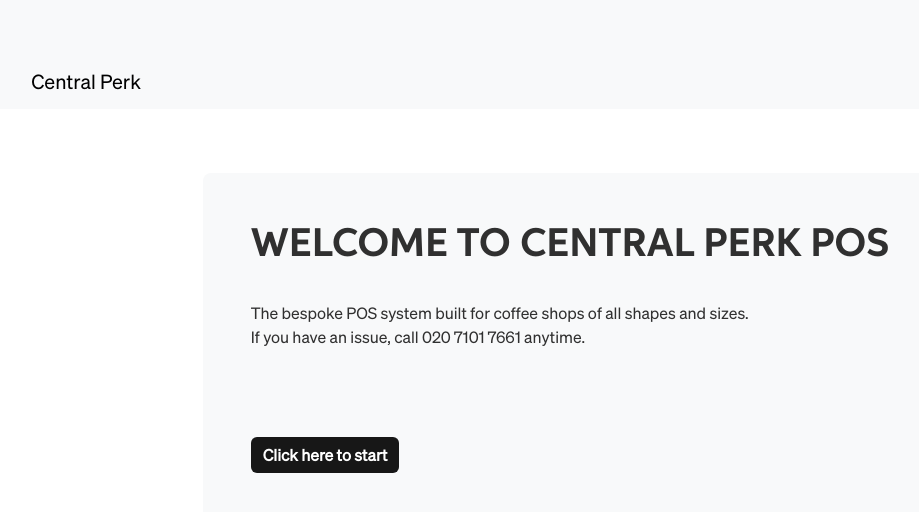
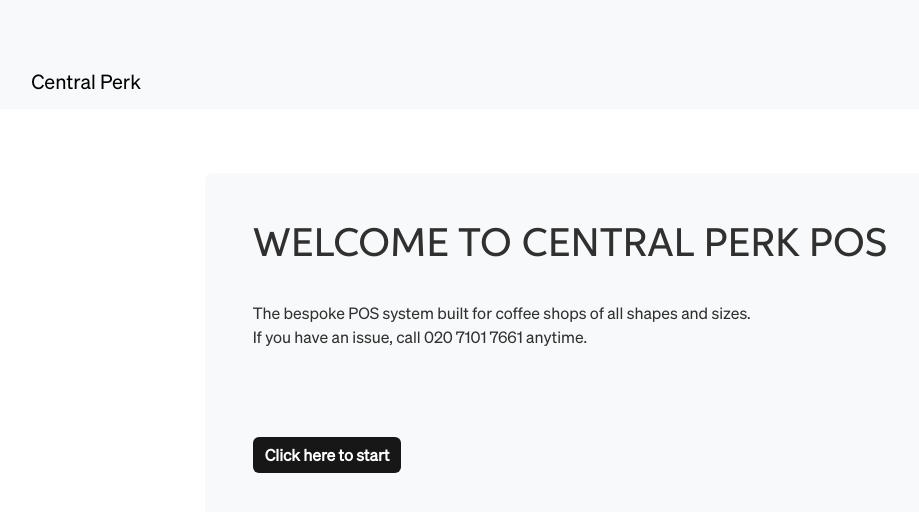
Before and after one commit to louisecchan/central-perk, a React (Create React App) app: page / in a window 1280 px wide. Shown: the top 512 px of the page, without its empty margins (32-951 px from the left). Built offline with nearby package versions, Linux system fonts and the light colour scheme.

Commit message:
Update font

```diff
--- a/src/App.css
+++ b/src/App.css
@@ -20,7 +20,7 @@
 
 @font-face {
   font-family: "Aspira";
-  src: url("./fonts/Aspira-Bold.otf") format("opentype");
+  src: url("./fonts/Aspira-Medium.otf") format("opentype");
 }
 
 .font-face-s {
--- a/src/index.css
+++ b/src/index.css
@@ -47,7 +47,7 @@ h6 {
 
 @font-face {
   font-family: "Aspira";
-  src: url("./fonts/Aspira-Bold.otf") format("opentype");
+  src: url("./fonts/Aspira-Medium.otf") format("opentype");
 }
 
 .font-face-s {
--- a/src/index.js
+++ b/src/index.js
@@ -3,7 +3,7 @@ import ReactDOM from "react-dom/client";
 import "./index.css";
 import App from "./App";
 import "./fonts/Sohne-Buch.otf";
-import "./fonts/Aspira-Bold.otf";
+import "./fonts/Aspira-Medium.otf";
 
 const root = ReactDOM.createRoot(document.getElementById("root"));
 root.render(<App />);
--- a/src/pages/homePage.css
+++ b/src/pages/homePage.css
@@ -31,6 +31,7 @@ h1 {
   font-family: "Aspira", Arial, Helvetica, sans-serif;
   text-transform: uppercase;
   font-size: 2.5rem;
+  font-weight: 400;
 }
 
 .pos-desc-1 {
```
Also changed, not shown: src/fonts/Aspira-Bold.otf (deleted), src/fonts/Aspira-Medium.otf (added).
